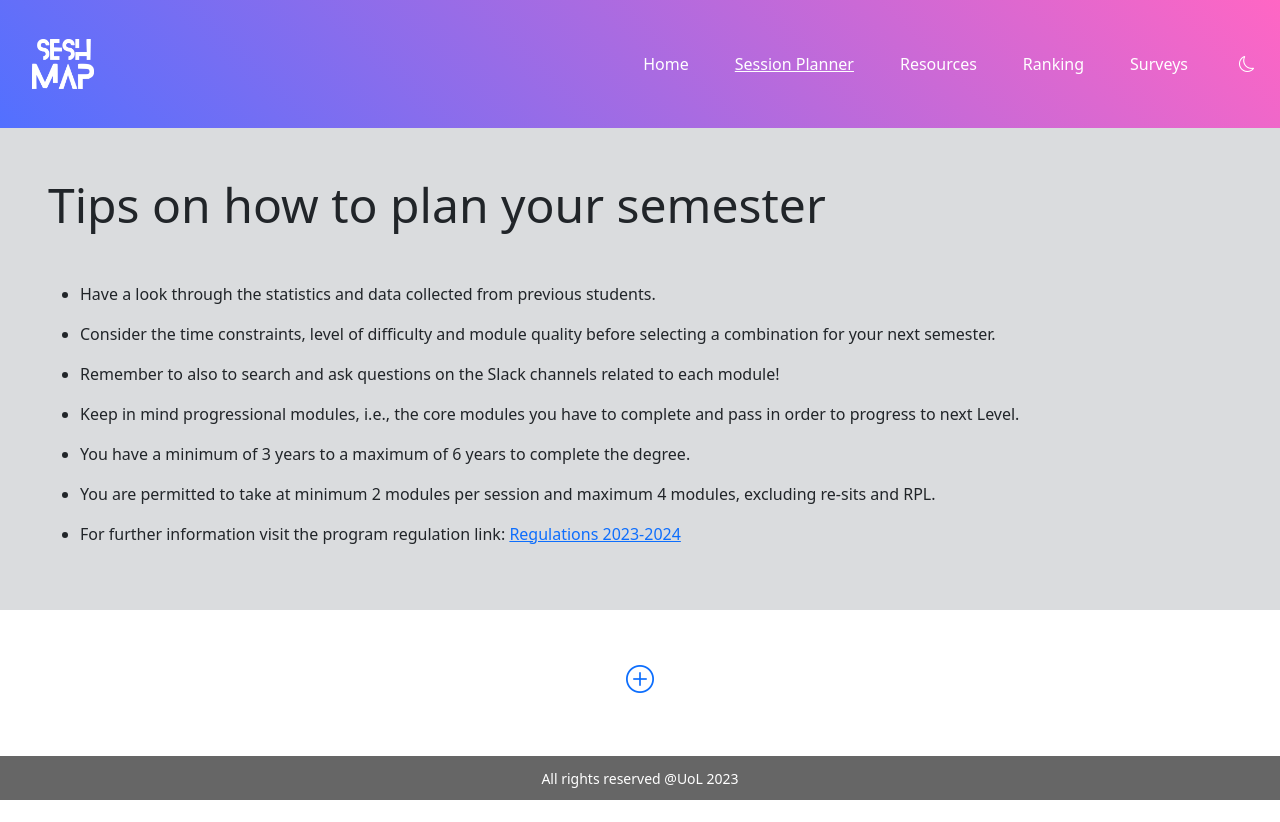
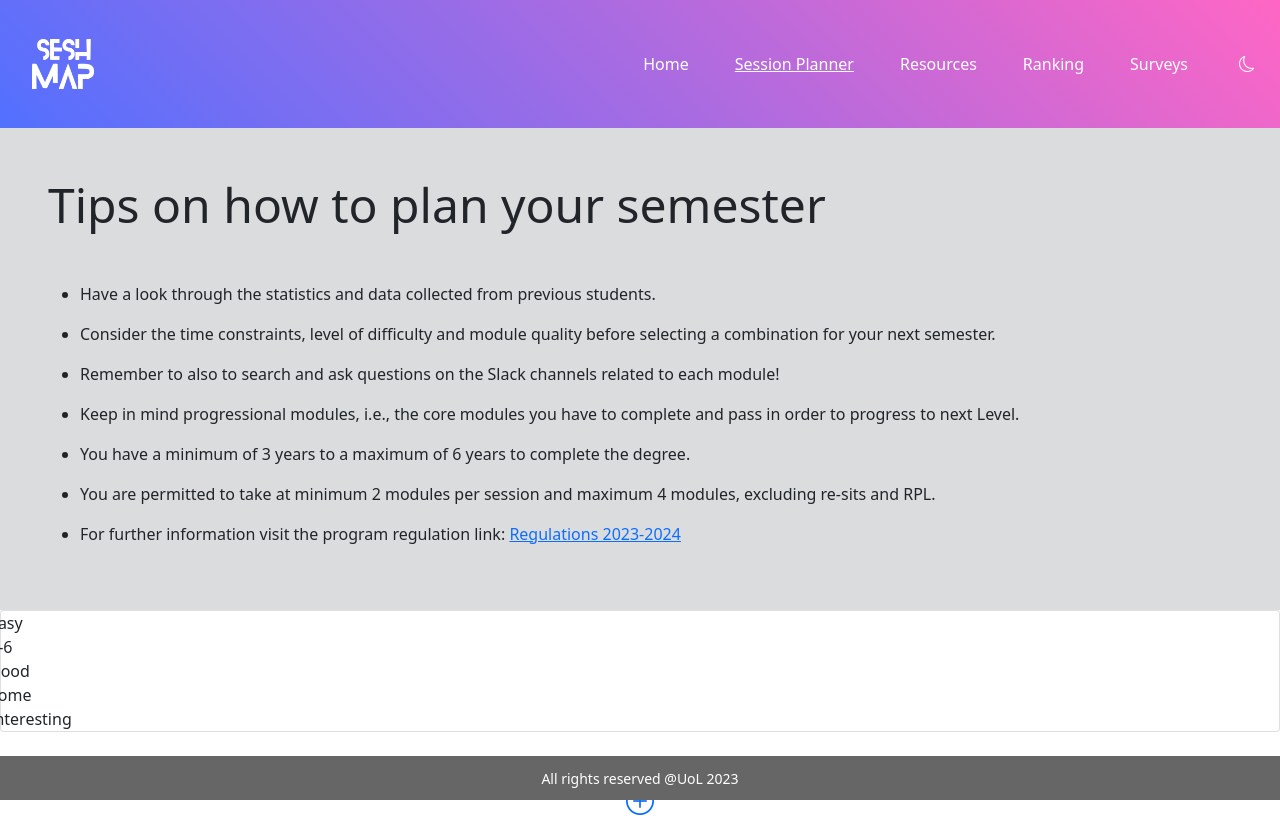
Before and after one commit to jberkovica/SeshMap, a React (Create React App) app: page /sessionplanner in a window 1280 px wide. Before the commit the page ends 800 px from the top, so only its background shows below. Built offline with nearby package versions, Linux system fonts and the light colour scheme.

Commit message:
Semester component initial implementation

```diff
--- a/src/components/Semester.css
+++ b/src/components/Semester.css
@@ -0,0 +1,3 @@
+.card {
+    background-color: #EDEDED;
+}
--- a/src/components/Semester.js
+++ b/src/components/Semester.js
@@ -1,7 +1,25 @@
 import React from "react";
 
-function Semester() {
-    return null;
-}
+const Semester = () => {
+    return (
+        <div>
+            <ModuleSelection />
+        </div>
+    );
+};
+
+const ModuleSelection = () => {
+    return (
+        <div className="card">
+            <div className="col">
+                <div className="row">Easy</div>
+                <div className="row">4-6</div>
+                <div className="row">Good</div>
+                <div className="row">Some</div>
+                <div className="row">Interesting</div>
+            </div>
+        </div>
+    );
+};
 
 export default Semester;
--- a/src/pages/SessionPlanner.js
+++ b/src/pages/SessionPlanner.js
@@ -1,8 +1,8 @@
 import React from "react";
+import Semester from "../components/Semester";
 
 function SessionPlanner() {
     return (
-        // TODO: implement grid
         <div>
             <div className="bg-secondary bg-opacity-25 p-5 rounded-lg">
                 <h3 className="display-5 mb-5">Tips on how to plan your semester</h3>
@@ -44,6 +44,7 @@ function SessionPlanner() {
                     </ul>
                 </div>
             </div>
+            <Semester />
             <div className="d-flex justify-content-center align-items-center mt-5">
                 <i className="bi bi-plus-circle fs-3 text-primary"></i>
             </div>
```
